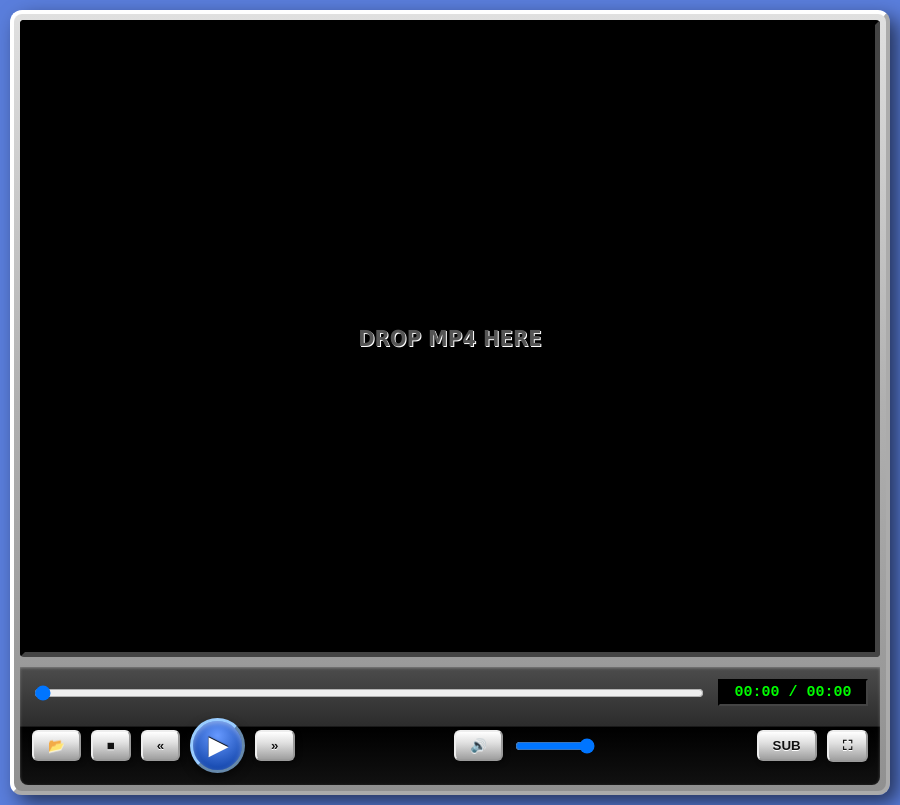
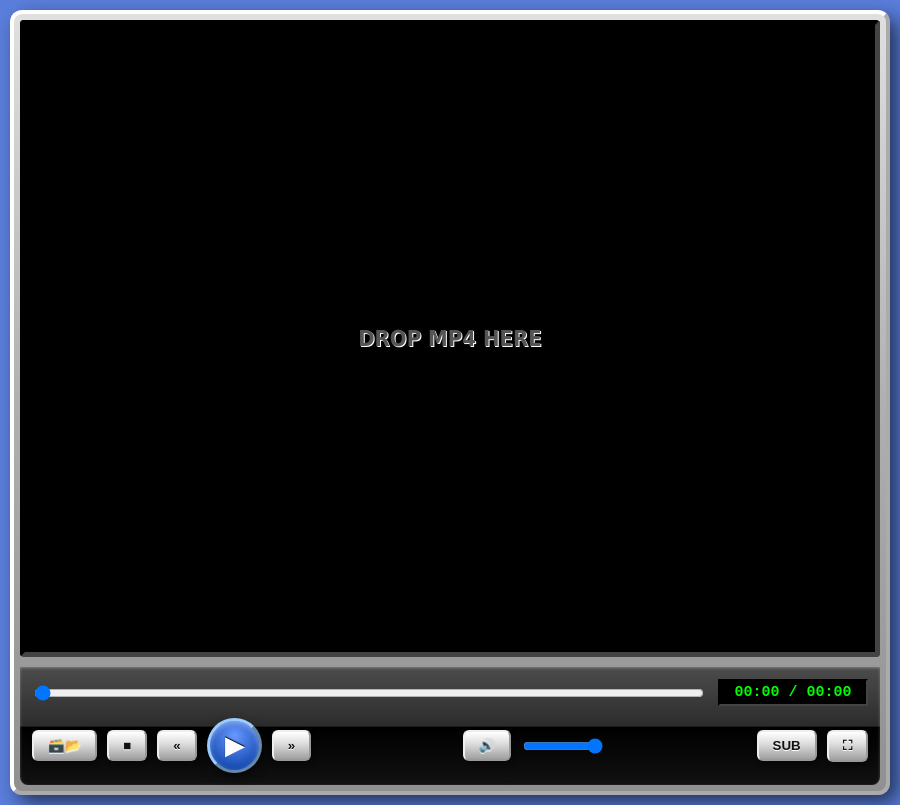
Before and after one commit to govind0911/frutige-mp4, an Electron app: page index.html in a window 900 px wide. Drawn offline with Linux system fonts and the light colour scheme.

Commit message:
Update index.html

```diff
--- a/index.html
+++ b/index.html
@@ -19,7 +19,7 @@
 
             <div id="button-row">
                 <div class="group">
-                    <button id="btn-open" title="Open File">📂</button>
+                    <button id="btn-open" title="Open File">🗃️📂</button>
                     <button id="btn-stop">■</button>
                     <button id="btn-prev-frame">«</button>
                     <button id="btn-play-pause" class="glossy-button">▶</button>
```
